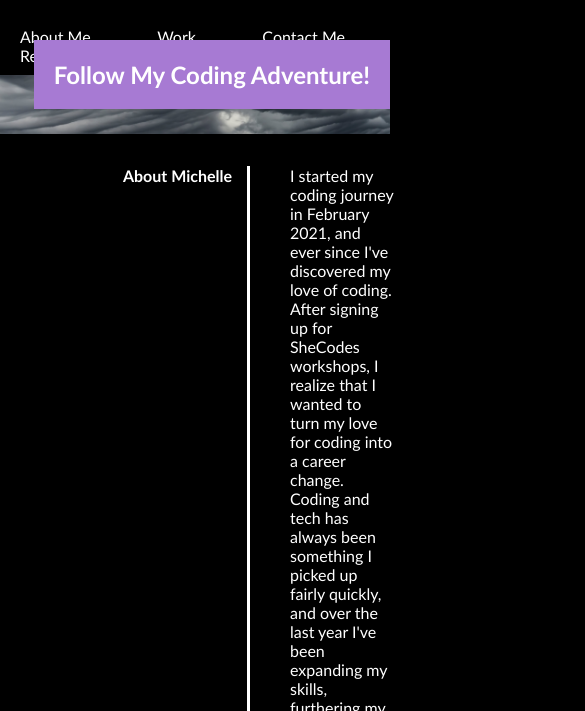
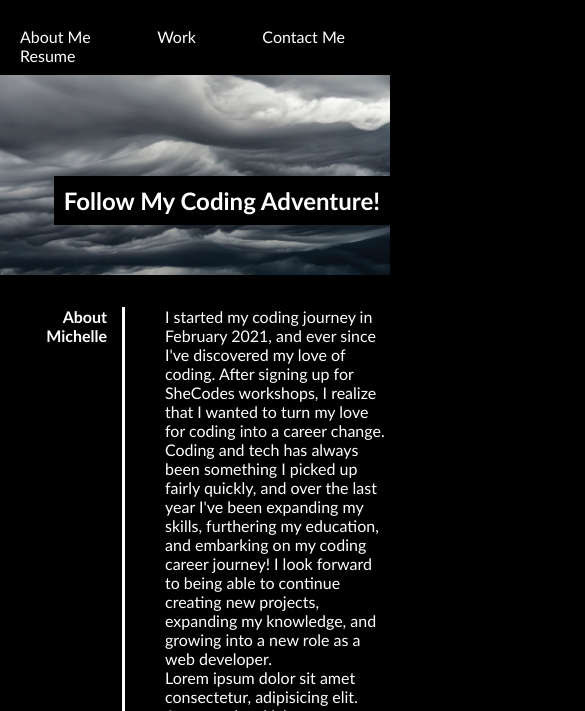
Before and after one commit to shellyst/personal-portfolio, a plain HTML site: page index.html in a window 390 px wide. Shown: the part 133-844 px from the top of the page, 585 px wide, since content can reach past the window. Drawn offline with Linux system fonts and the light colour scheme.

Commit message:
finish mobile responsiveness

```diff
--- a/assets/css/styles.css
+++ b/assets/css/styles.css
@@ -262,5 +262,42 @@ ul li a:hover::after {
     color: var(--primary-color);
     align-items: top;
     text-align: right;
+    margin-bottom: 15px;
+    min-width: 125px;
+    max-width: 125px;
+    padding-right: 15px;
+  }
+
+  .footer ul li a {
+    padding: 5px 10px;
+    font-weight: lighter;
+    font-size: 12px;
+    text-shadow: 0 0 10px rgba(0, 0, 0, 0.5);
+  }
+
+  .img-label {
+    position: absolute;
+    bottom: 0;
+    padding: 0;
+    background-color: black;
+  }
+
+  .hero {
+    display: flex;
+    position: relative;
+    background-image: url("/assets/images/main-header.png");
+    background-size: cover;
+    background-position: center;
+    justify-content: center;
+    height: 200px;
+  }
+
+  .hero-subtitle {
+    position: absolute;
+    right: 0px;
+    bottom: 50px;
+    color: var(--primary-color);
+    background-color: black;
+    padding: 10px;
   }
 }
```
